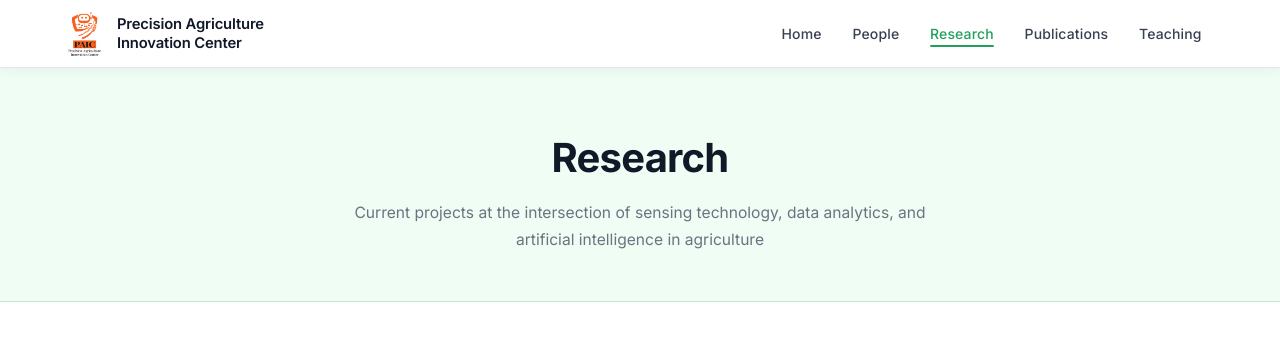
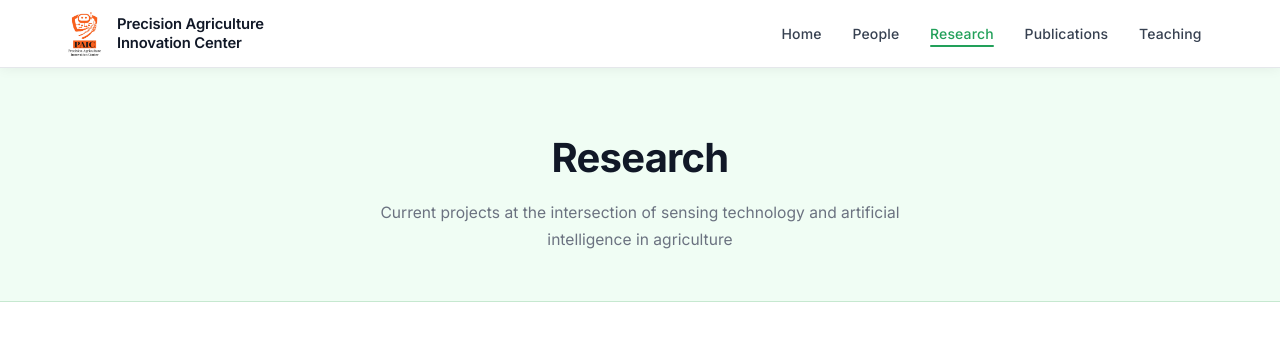
Before and after one commit to PAICOSU/paic, a plain HTML site: page research.html in a window 1280 px wide. Shown: the top 353 px of the page. Drawn offline with Linux system fonts and the light colour scheme.

Commit message:
minor changes on the Research page

```diff
--- a/research.html
+++ b/research.html
@@ -32,7 +32,7 @@
   <header class="page-header">
     <div class="container">
       <h1>Research</h1>
-      <p>Current projects at the intersection of sensing technology, data analytics, and artificial intelligence in agriculture</p>
+      <p>Current projects at the intersection of sensing technology and artificial intelligence in agriculture</p>
     </div>
   </header>
 
```
